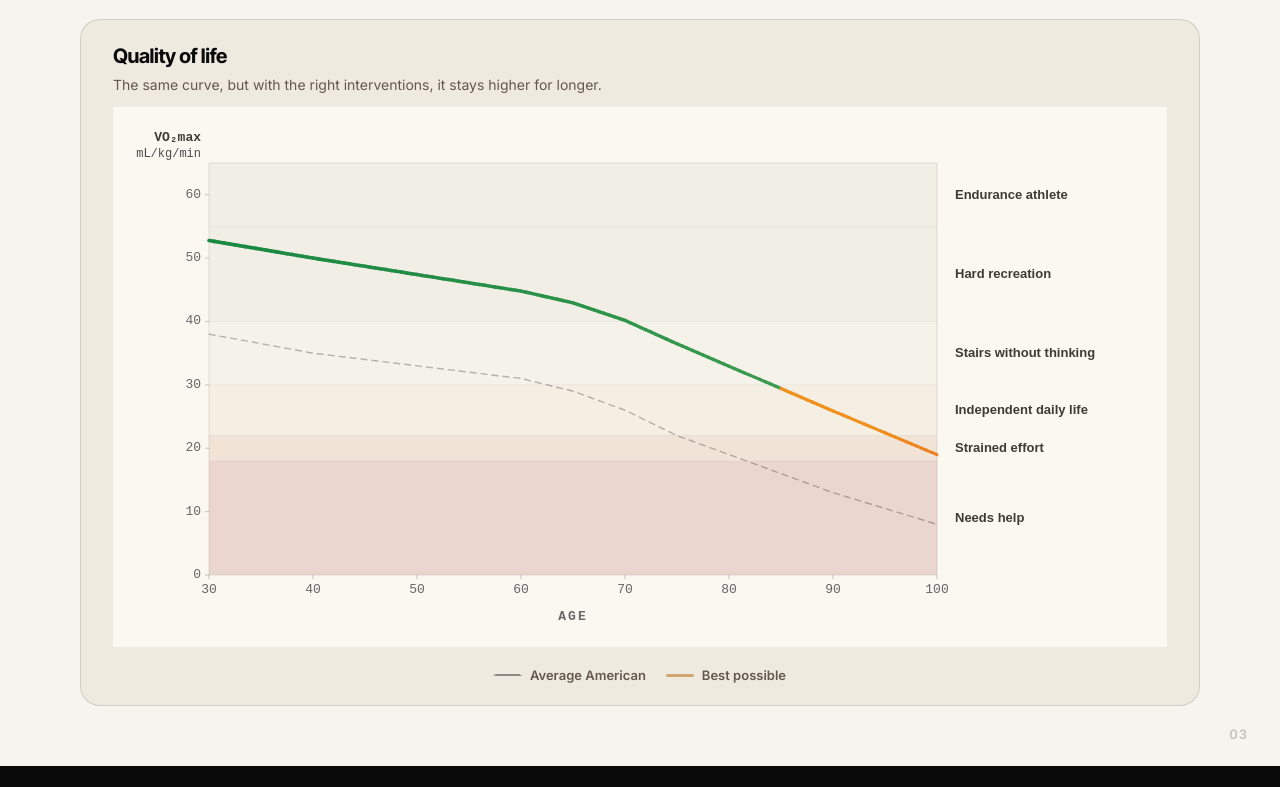
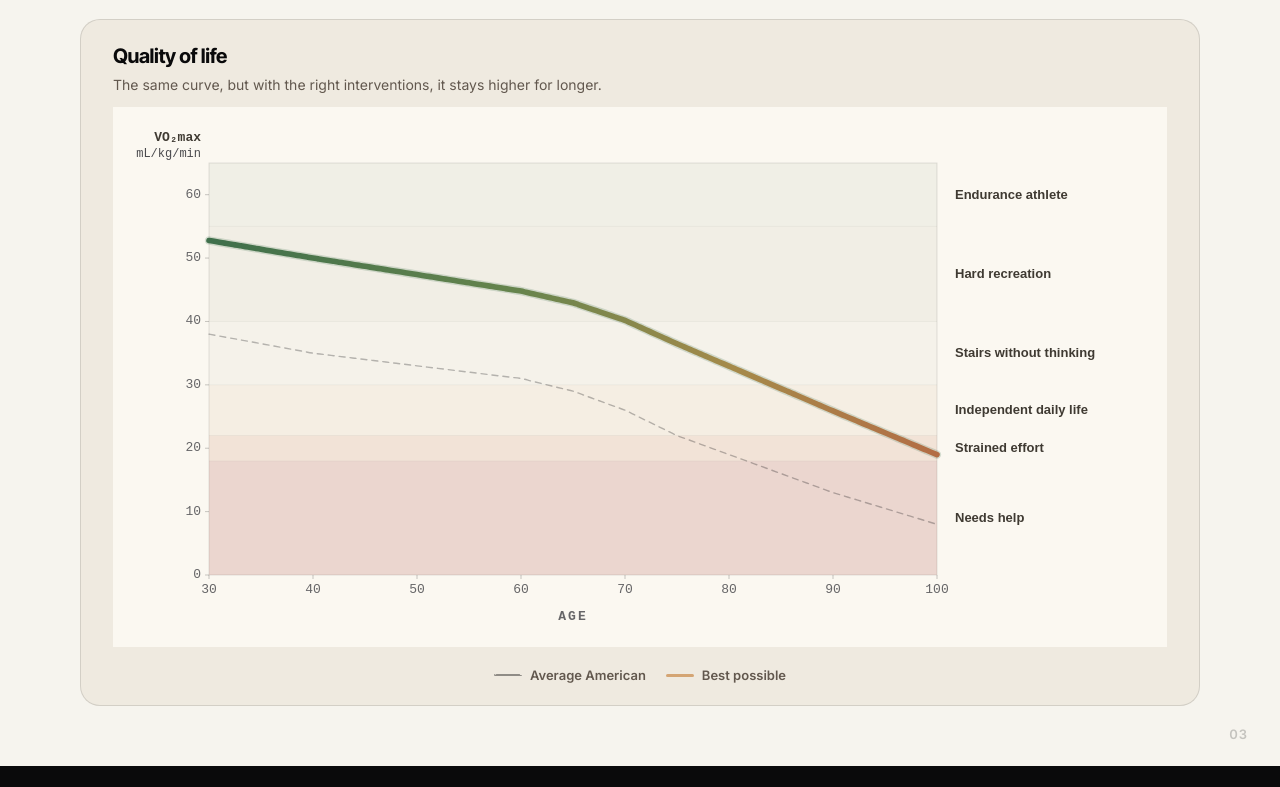
Before and after one commit to yimjason01-blip/aleron-md-presentation, a plain HTML site: page index.html in a window 1280 px wide. Shown: the part 1913-2700 px from the top of the page. Drawn offline with Linux system fonts and the light colour scheme.

Commit message:
Strengthen QoL trajectory line

```diff
--- a/index.html
+++ b/index.html
@@ -995,12 +995,19 @@
     drawSmoothPath(ctx, sampleTemplate('average', map), { color: 'rgba(10,10,11,0.38)', width: 1.4, dash: [6,5], opacity: 0.72 });
   }
   function drawMainCapacity(ctx, pts) {
-    drawSegmentedCurve(
-      ctx,
-      pts.map(p => [p.x, p.y]),
-      i => vitalityColor((pts[i].vit + pts[i + 1].vit) / 2),
-      i => (2.4 + ((pts[i].vit + pts[i + 1].vit) / 2) * 1.4)
-    );
+    const pathPts = pts.map(p => [p.x, p.y]);
+    if (!pathPts.length) return;
+
+    const x0 = pathPts[0][0];
+    const x1 = pathPts[pathPts.length - 1][0];
+    const trajectory = ctx.createLinearGradient(x0, 0, x1, 0);
+    trajectory.addColorStop(0.00, '#3F6F4B');
+    trajectory.addColorStop(0.42, '#66844D');
+    trajectory.addColorStop(0.72, '#A58A4A');
+    trajectory.addColorStop(1.00, '#B36D45');
+
+    drawSmoothPath(ctx, pathPts, { color: 'rgba(63,111,75,0.20)', width: 8.4 });
+    drawSmoothPath(ctx, pathPts, { color: trajectory, width: 5.6 });
   }
 
   // Slide 1: average reference curve in the same visual language as the three-slider chart.
```
